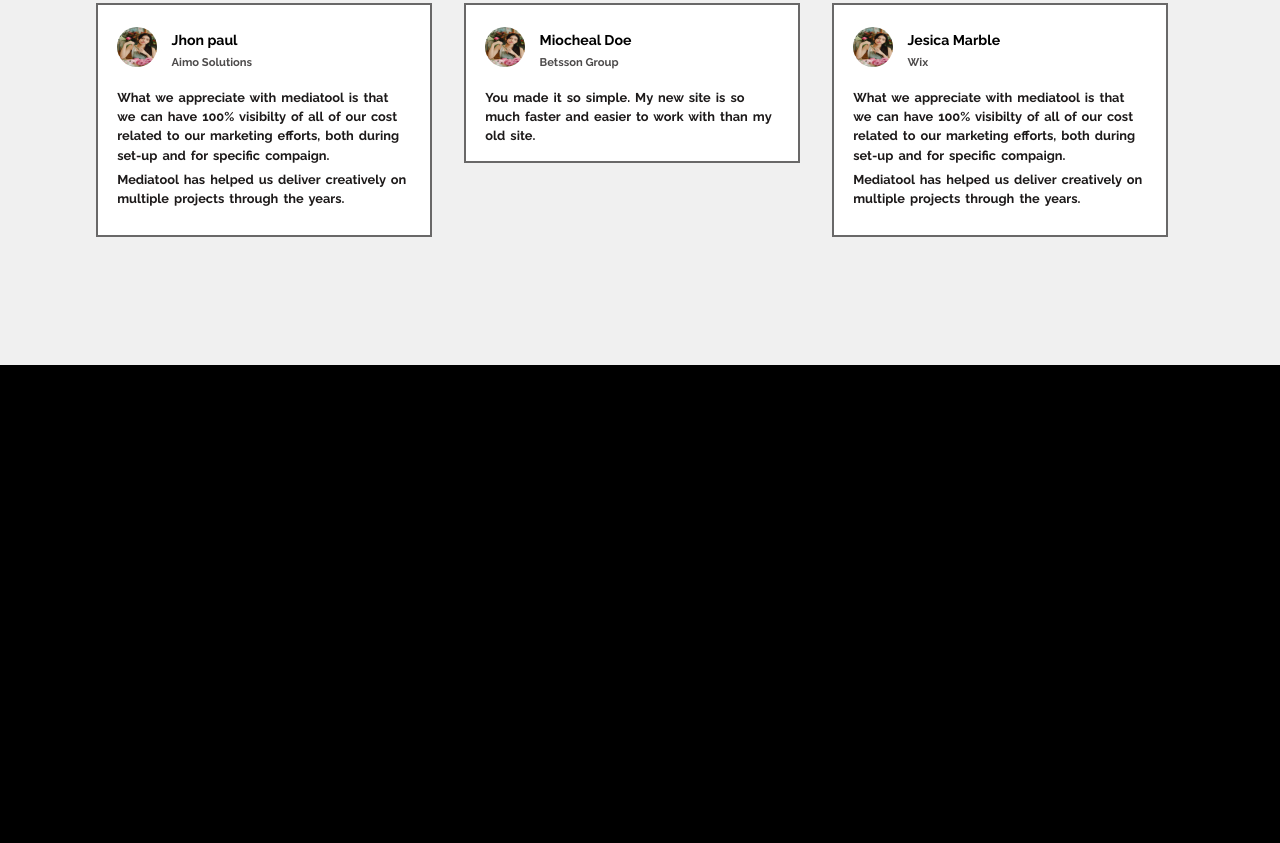
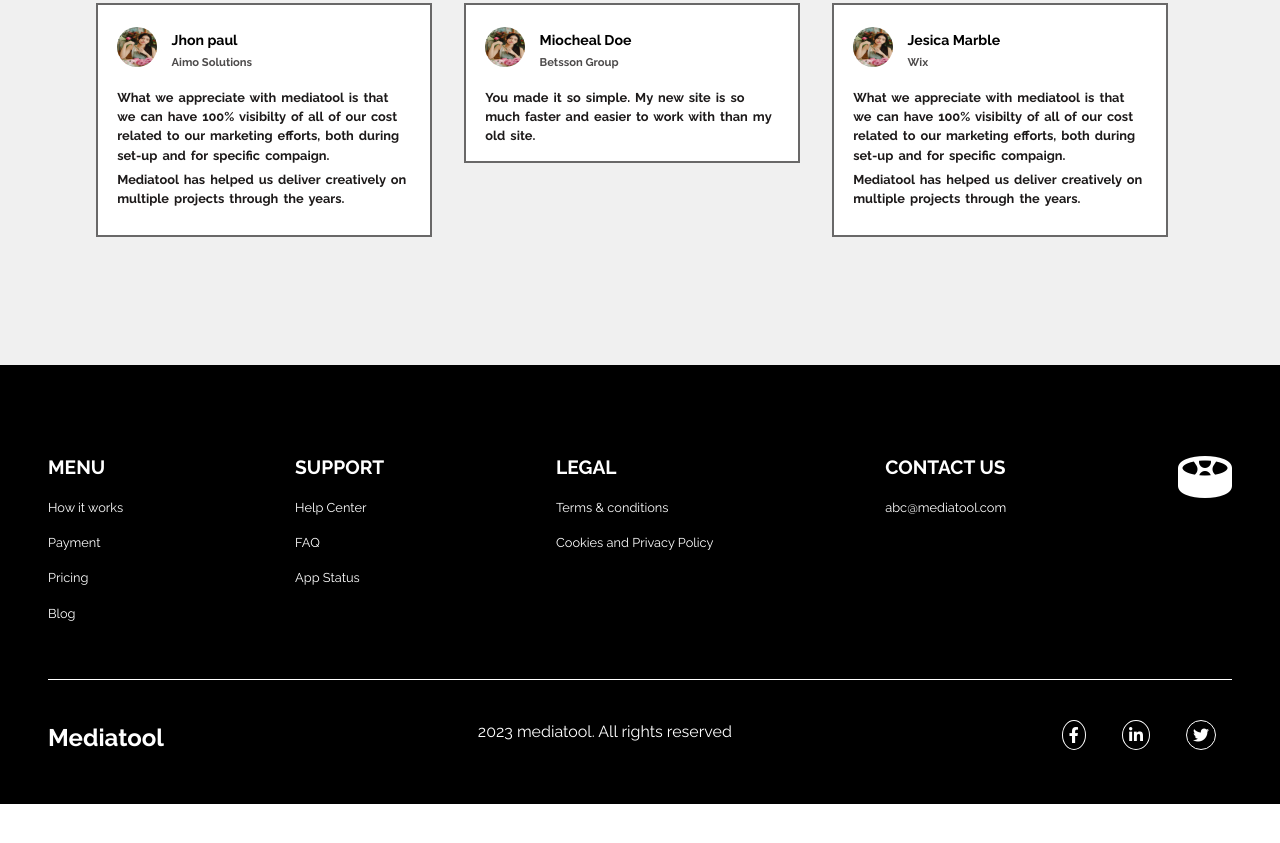
Before and after one commit to Ramyadav8383/mediaTool_project, a plain HTML site: page index.html in a window 1280 px wide. Shown: the part 3185-4028 px from the top of the page. After the commit the page ends 3989 px from the top, so only its background shows below. Drawn offline with nearby package versions, Linux system fonts and the light colour scheme.

Commit message:
add footer

```diff
--- a/css/main.css
+++ b/css/main.css
@@ -370,7 +370,36 @@ header {
 }
 /* footer */
 #footer {
-  width: 100vw;
-  height: 70vh;
+  width: 100%;
+  /* height: 70vh; */
   background-color: black;
+  color: #fff;
+  padding: 3rem;
 }
+.footer-content {
+  display: flex;
+  justify-content: space-between;
+  border-bottom: 1px solid #fff;
+  margin-bottom: 1rem;
+  padding: 2.5rem 0;
+}
+.footer-links h3 {
+  font-size: 1.2rem;
+}
+
+.footer-links ul li {
+  font-size: 0.8rem;
+  margin: 1rem 0;
+}
+
+.footer-bottom {
+  display: flex;
+  justify-content: space-between;
+  margin-top: 2.5rem;
+}
+.footer-bottom .social-icons i {
+  margin: 0 1rem;
+  padding: 6px;
+  border: 1px solid #fff;
+  border-radius: 50%;
+}
--- a/index.html
+++ b/index.html
@@ -327,6 +327,61 @@
       </div>
     </section>
     <!-- footer -->
-    <footer id="footer"></footer>
+    <footer id="footer">
+      <div class="footer-content">
+        <!-- 1 -->
+        <div class="footer-links">
+          <h3>MENU</h3>
+          <ul>
+            <li>How it works</li>
+            <li>Payment</li>
+            <li>Pricing</li>
+            <li>Blog</li>
+          </ul>
+        </div>
+        <!-- 2 -->
+        <div class="footer-links">
+          <h3>SUPPORT</h3>
+          <ul>
+            <li>Help Center</li>
+            <li>FAQ</li>
+            <li>App Status</li>
+          </ul>
+        </div>
+        <!-- 3 -->
+        <div class="footer-links">
+          <h3>LEGAL</h3>
+          <ul>
+            <li>Terms & conditions</li>
+            <li>Cookies and Privacy Policy</li>
+
+          </ul>
+        </div>
+        <!-- 3 -->
+        <div class="footer-links">
+          <h3>CONTACT US</h2>
+          <ul>
+           <li>abc@mediatool.com</li>
+
+          </ul>
+        </div>
+        <div>
+          <i class="fa-solid fa-drum-steelpan fa-3x"></i>
+        </div>
+        <!-- end -->
+      </div>
+      <!-- footer-bootom -->
+      <div class="footer-bottom">
+        <h2>Mediatool</h2>
+        <p>2023 mediatool. All rights reserved</p>
+        <div class="social-icons">
+          <i class="fa-brands fa-facebook-f"></i>
+          <i class="fa-brands fa-linkedin-in"></i>
+          <i class="fa-brands fa-twitter"></i>
+
+        </div>
+
+      </div>
+    </footer>
   </body>
 </html>
```
